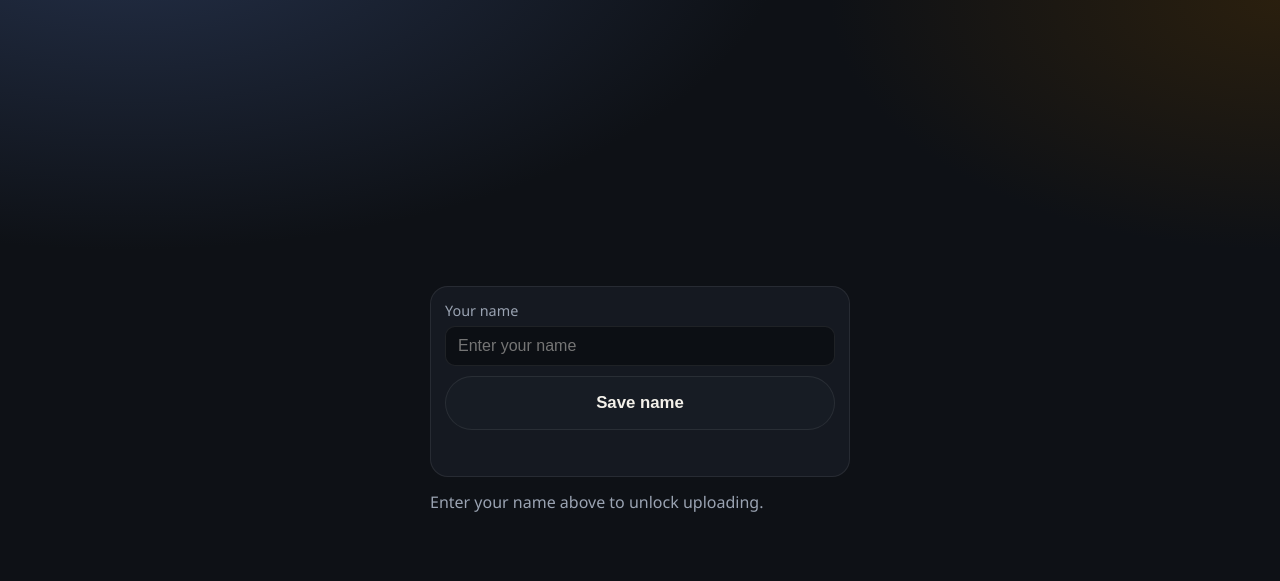
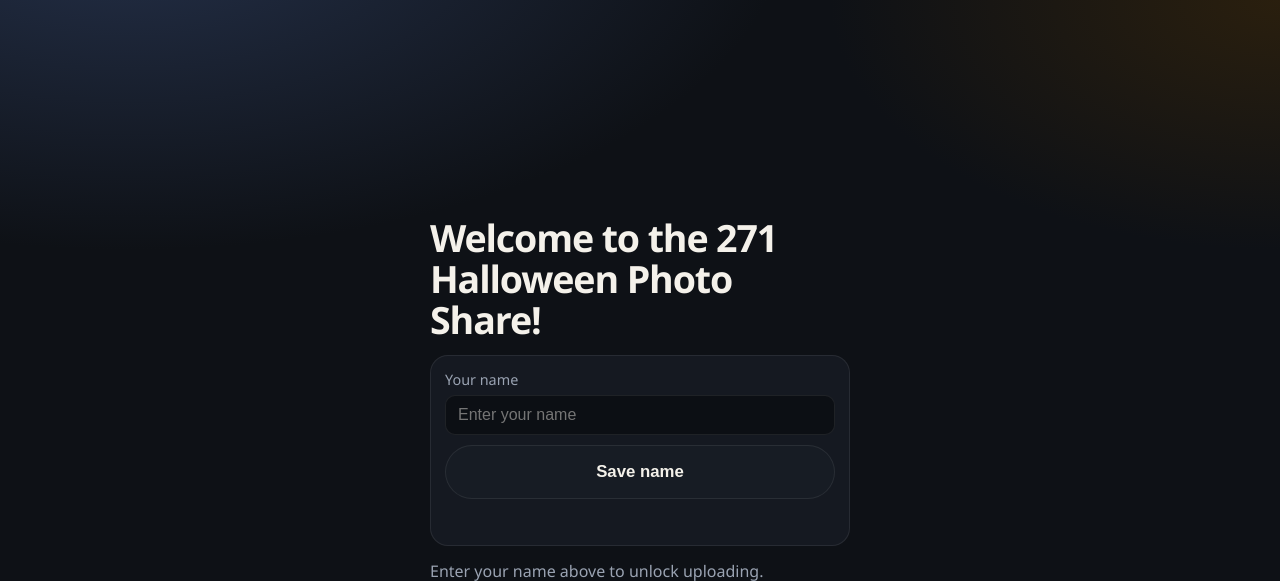
Before and after one commit to ZeNyfh/slideshowUpload, a Flask app: page / in a window 1280 px wide. Shown: the top 581 px of the page. Run offline with Flask 3, Linux system fonts and the light colour scheme; some libraries are stand-ins or nearby versions.

Commit message:
add header

```diff
--- a/templates/upload.html
+++ b/templates/upload.html
@@ -9,6 +9,8 @@
 </head>
 <body class="upload-page">
   <main class="upload-shell">
+    <h1>Welcome to the 271 Halloween Photo Share!</h1>
+
     <section class="name-bar" id="nameBar">
       <label class="field" for="nameInput">
         Your name
@@ -27,7 +29,6 @@
     </section>
 
     <div id="uploadArea" class="upload-area is-locked" hidden>
-      <h1>Upload an image</h1>
       <p class="intro">Send one photo to the slideshow. New uploads show up first.</p>
       <p class="greeting" id="greeting">
         <span>Uploading as <strong id="greetingName"></strong></span>
```
